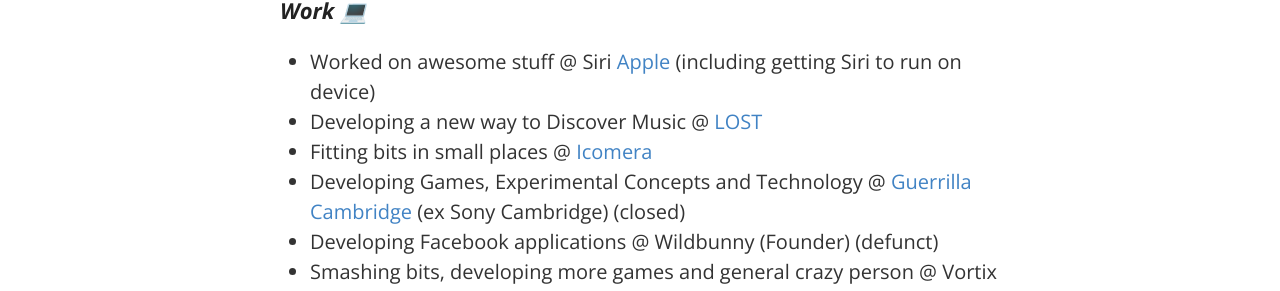
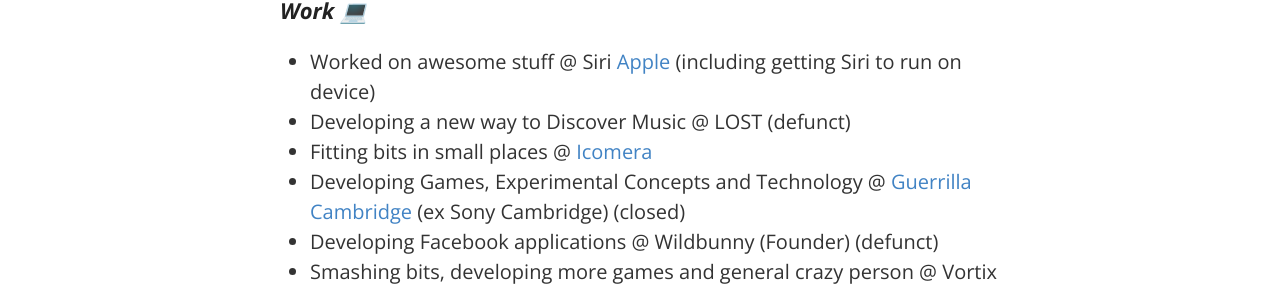
Before and after one commit to DiogoNeves/diogoneves.github.io, a Jekyll site: the page built from index.md, in a window 1280 px wide. Shown: the part 681-972 px from the top of the page. Built offline with Jekyll 4.4.1, drawn with Linux system fonts in a browser that asks for light colours.

Commit message:
more updates

```diff
--- a/index.md
+++ b/index.md
@@ -25,7 +25,7 @@
 
 - Worked on awesome stuff @ Siri [Apple](https://www.apple.com/){:target="\_blank"} (including getting Siri to run on device)
 - Developing a new way to Discover Music @
-  [LOST](http://lost.am/){:target="\_blank"}
+  LOST (defunct)
 - Fitting bits in small places @ [Icomera](http://www.icomera.com/){:target="\_blank"}
 - Developing Games, Experimental Concepts and Technology @
   [Guerrilla Cambridge](http://www.worldwidestudios.net/){:target="\_blank"}
```
